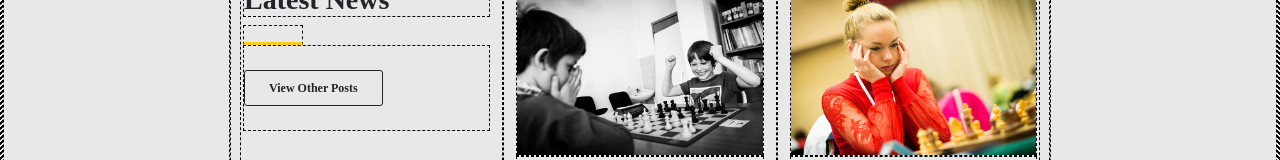
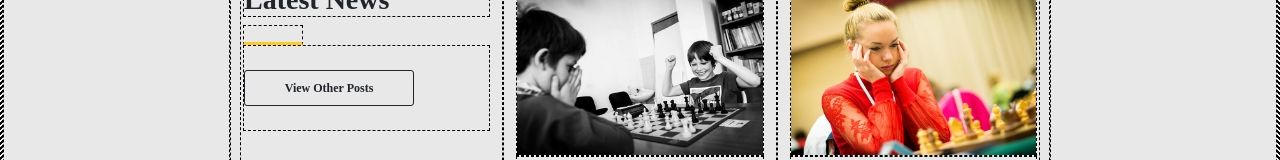
Before and after one commit to GioMench/proj-html-vuejs, a Vue app: page / in a window 1280 px wide. Shown: the part 2349-2509 px from the top of the page. Built offline with nearby package versions, Linux system fonts and the light colour scheme; a web font is replaced by a local one.

Commit message:
fix width btn in news section

```diff
--- a/src/components/NewsApp.vue
+++ b/src/components/NewsApp.vue
@@ -15,8 +15,8 @@ export default {
                     </h3>
                     <div class="py-2" style="border-bottom: 3px #FFCD18 solid; width: 60px;"></div>
                     <div class="py-4">
-                        <button type="button" class="btn btn-outline-dark px-4 py-2 fw-semibold"
-                            style="--bs-btn-padding-y: .25rem; --bs-btn-padding-x: .5rem; --bs-btn-font-size: .75rem;border-width: 1.5px;">
+                        <button type="button" class="btn btn-outline-dark p-2 fw-semibold"
+                            style="--bs-btn-padding-y: .25rem; --bs-btn-padding-x: .75rem; --bs-btn-font-size: .75rem;border-width: 1.5px; width: 170px;">
                             View Other Posts
                         </button>
                     </div>
```
